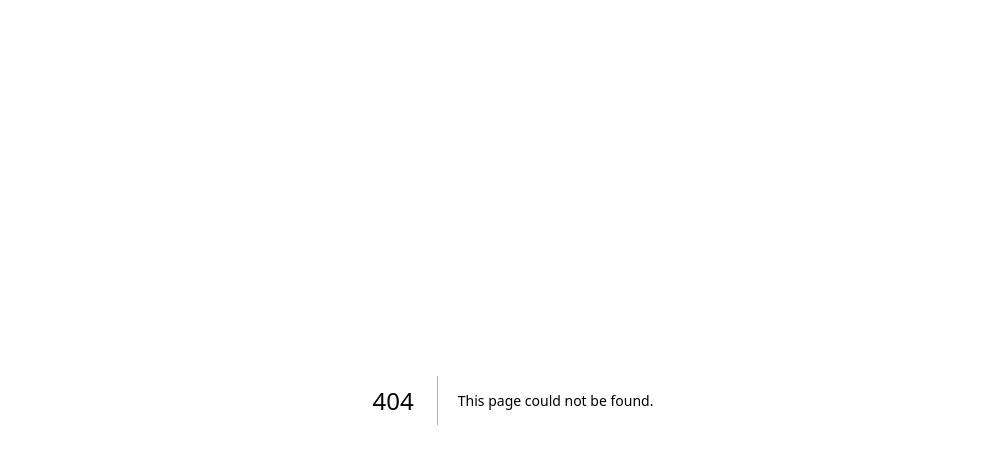
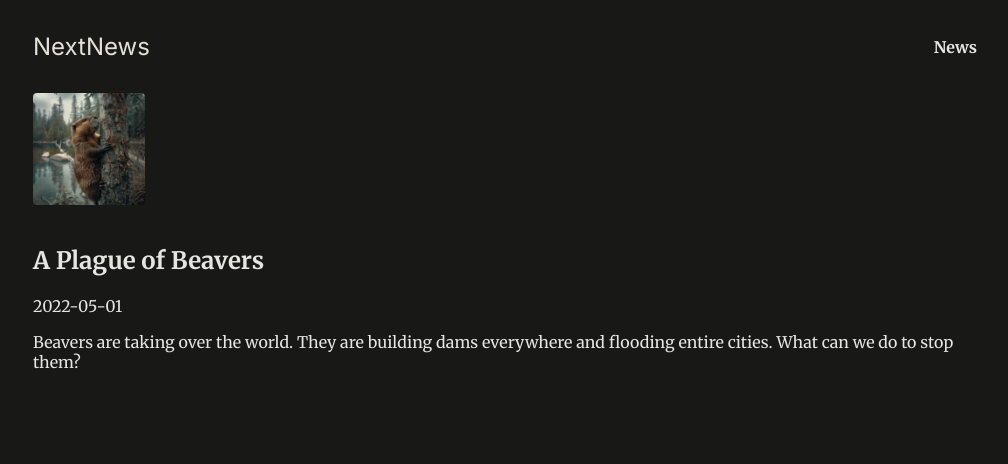
Before and after one commit to VeldinS/News, a Next.js app: page /news/beaver-plague in a window 1280 px wide. Before the commit this address had no page. Shown: the top 464 px of the page, without its empty margins (127-1135 px from the left). Built offline with nearby package versions, Linux system fonts and the light colour scheme.

Commit message:
Implementation of news page, news details page and archive parallel routes

```diff
--- a/app/layout.js
+++ b/app/layout.js
@@ -1,4 +1,5 @@
 import './globals.css';
+import MainHeader from "@/components/main-header";
 
 export const metadata = {
   title: 'Next.js Page Routing & Rendering',
@@ -8,7 +9,12 @@
 export default function RootLayout({ children }) {
  return (
     <html lang="en">
-      <body>{children}</body>
+      <body>
+      <div id={"page"}>
+        <MainHeader />
+        {children}
+      </div>
+      </body>
     </html>
   )
 }
--- /dev/null
+++ b/app/news/[slug]/page.js
@@ -0,0 +1,27 @@
+import React from 'react';
+import {DUMMY_NEWS} from "@/dummy-news";
+import {notFound} from "next/navigation";
+
+function NewsDetailPage({params}) {
+
+    const newsSlug = params.slug;
+
+    const newsItem = DUMMY_NEWS.find(newsItem => newsItem.slug === newsSlug);
+
+    if(!newsItem) {
+        notFound();
+    }
+
+    return (
+        <article className={"news-article"}>
+            <header>
+                <img src={`/images/news/${newsItem.image}`} alt={newsItem.title}/>
+                <h1>{newsItem.title}</h1>
+                <time dateTime={newsItem.date}>{newsItem.date}</time>
+            </header>
+            <p>{newsItem.content}</p>
+        </article>
+    );
+}
+
+export default NewsDetailPage;
--- /dev/null
+++ b/components/main-header.js
@@ -0,0 +1,18 @@
+import Link from 'next/link';
+
+export default function MainHeader() {
+    return (
+        <header id="main-header">
+            <div id="logo">
+                <Link href="/">NextNews</Link>
+            </div>
+            <nav>
+                <ul>
+                    <li>
+                        <Link href="/news">News</Link>
+                    </li>
+                </ul>
+            </nav>
+        </header>
+    );
+}
--- /dev/null
+++ b/dummy-news.js
@@ -0,0 +1,43 @@
+export const DUMMY_NEWS = [
+    {
+        id: 'n1',
+        slug: 'will-ai-replace-humans',
+        title: 'Will AI Replace Humans?',
+        image: 'ai-robot.jpg',
+        date: '2021-07-01',
+        content:
+            'Since late 2022 AI is on the rise and therefore many people worry whether AI will replace humans. The answer is not that simple. AI is a tool that can be used to automate tasks, but it can also be used to augment human capabilities. The future is not set in stone, but it is clear that AI will play a big role in the future. The question is how we will use it.',
+    },
+    {
+        id: 'n2',
+        slug: 'beaver-plague',
+        title: 'A Plague of Beavers',
+        image: 'beaver.jpg',
+        date: '2022-05-01',
+        content: 'Beavers are taking over the world. They are building dams everywhere and flooding entire cities. What can we do to stop them?',
+    },
+    {
+        id: 'n3',
+        slug: 'couple-cooking',
+        title: 'Spend more time together!',
+        image: 'couple-cooking.jpg',
+        date: '2024-03-01',
+        content: 'Cooking together is a great way to spend more time with your partner. It is fun and you get to eat something delicious afterwards. What are you waiting for? Get cooking!',
+    },
+    {
+        id: 'n4',
+        slug: 'hiking',
+        title: 'Hiking is the best!',
+        image: 'hiking.jpg',
+        date: '2024-01-01',
+        content: 'Hiking is a great way to get some exercise and enjoy the great outdoors. It is also a great way to clear your mind and reduce stress. So what are you waiting for? Get out there and start hiking!',
+    },
+    {
+        id: 'n5',
+        slug: 'landscape',
+        title: 'The beauty of landscape',
+        image: 'landscape.jpg',
+        date: '2022-07-01',
+        content: 'Landscape photography is a great way to capture the beauty of nature. It is also a great way to get outside and enjoy the great outdoors. So what are you waiting for? Get out there and start taking some pictures!',
+    },
+];
```
Also changed, not shown: app/archive/@archive/page.js (added, +9 -0 lines), app/archive/@latest/page.js (added, +9 -0 lines), app/archive/layout.js (added, +13 -0 lines), app/news/[slug]/not-found.js (added, +12 -0 lines), app/news/page.js (added, +24 -0 lines), app/not-found.js (added, +12 -0 lines).
